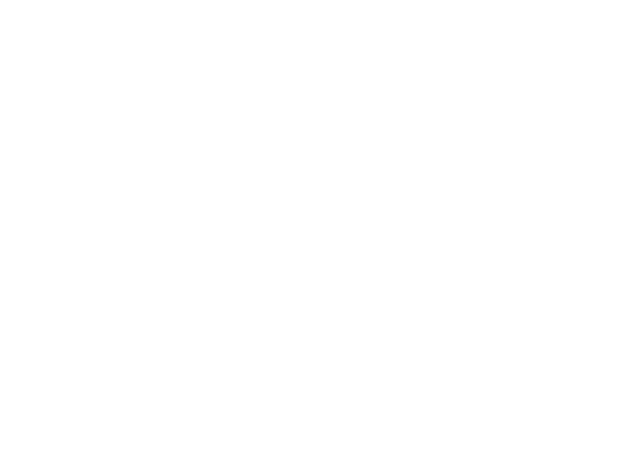
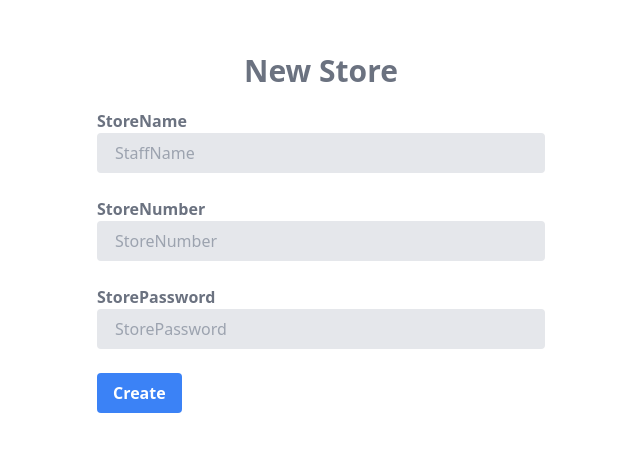
Before and after one commit to kokimoriguchi/ShiftApp, a React (Create React App) app in the folder frontend/app/: page /store-create in a window 1280 px wide. Before the commit this address had no page. Shown: the part 107-558 px from the top of the page, without its empty margins (319-959 px from the left). Built offline with nearby package versions, Linux system fonts and the light colour scheme.

Commit message:
create store完成

```diff
--- a/frontend/app/src/App.js
+++ b/frontend/app/src/App.js
@@ -5,13 +5,15 @@
 import AuthProvider from "./components/hooks/Auth";
 import TopLogin from "./components/pages/TopLogin";
 import StaffTop from "./components/pages/StaffTop";
+import StoreCreate from "./components/pages/StoreCreate";
 
-function AuthRoutes() {
+function AllRoutes() {
   const { auth } = useContext(AuthContext);
   return (
     <Routes>
-      <Route path="/StaffTop" element={auth ? <StaffTop /> : <TopLogin />} />
-      <Route path="/Login" element={<TopLogin />} />
+      <Route path="/staff-top" element={auth ? <StaffTop /> : <TopLogin />} />
+      <Route path="/store-create" element={<StoreCreate />} />
+      <Route path="/login" element={<TopLogin />} />
     </Routes>
   );
 }
@@ -20,7 +22,7 @@
   return (
     <AuthProvider>
       <Router>
-        <AuthRoutes />
+        <AllRoutes />
       </Router>
     </AuthProvider>
   );
--- /dev/null
+++ b/frontend/app/src/components/hooks/StoreCreateHook.jsx
@@ -0,0 +1,25 @@
+import baseAxios from "./Axios";
+import { useNavigate } from "react-router-dom";
+
+// 店舗登録用のカスタムフック
+export function useStoreCreate() {
+  const navigate = useNavigate();
+
+  const storeCreate = async (storeData) => {
+    try {
+      const response = await baseAxios.post("stores", { store: storeData });
+      console.log(storeData);
+      console.log(response.data);
+      if (response.data.status === "create") {
+        navigate("/login");
+        console.log(response);
+      } else {
+        console.log("error");
+      }
+    } catch (error) {
+      console.log(error);
+    }
+  };
+
+  return storeCreate;
+}
--- /dev/null
+++ b/frontend/app/src/components/pages/StoreCreate.jsx
@@ -0,0 +1,91 @@
+import { useRef } from "react";
+import { useStoreCreate } from "../hooks/StoreCreateHook";
+
+const StoreCreate = () => {
+  const storeNameRef = useRef(null);
+  const storeNumberRef = useRef(null);
+  const storePasswordRef = useRef(null);
+  const storeCreate = useStoreCreate();
+
+  const handleCreateStore = async (e) => {
+    e.preventDefault();
+    const storeData = {
+      name: storeNameRef.current.value,
+      number: storeNumberRef.current.value,
+      password: storePasswordRef.current.value,
+    };
+    await storeCreate(storeData);
+    storeNameRef.current.value = "";
+    storeNumberRef.current.value = "";
+    storePasswordRef.current.value = "";
+  };
+
+  return (
+    <div className="pt-40">
+      <div className="text-center text-gray-500 font-bold mb-5 text-3xl">
+        <h1>New Store</h1>
+      </div>
+      <div className="flex justify-center">
+        <form className="w-full md:max-w-md sm:max-w-sm max-w-xs">
+          <div className="items-center mb-6">
+            <div className="">
+              <label className="text-gray-500 font-bold text-right mb-1">
+                StoreName
+              </label>
+            </div>
+            <div className="">
+              <input
+                className="bg-gray-200 appearance-none border-2 border-gray-200 rounded w-full py-2 px-4 text-gray-700 leading-tight focus:outline-none focus:bg-white focus:border-blue-300"
+                type="text"
+                placeholder="StaffName"
+                ref={storeNameRef}
+              />
+            </div>
+          </div>
+          <div className="items-center mb-6">
+            <div className="">
+              <label className="text-gray-500 font-bold text-right mb-1">
+                StoreNumber
+              </label>
+            </div>
+            <div className="">
+              <input
+                className="bg-gray-200 appearance-none border-2 border-gray-200 rounded w-full py-2 px-4 text-gray-700 leading-tight focus:outline-none focus:bg-white focus:border-blue-300"
+                type="text"
+                placeholder="StoreNumber"
+                ref={storeNumberRef}
+              />
+            </div>
+          </div>
+          <div className="items-center mb-6">
+            <div className="">
+              <label className="text-gray-500 font-bold text-right mb-1">
+                StorePassword
+              </label>
+            </div>
+            <div className="">
+              <input
+                className="bg-gray-200 appearance-none border-2 border-gray-200 rounded w-full py-2 px-4 text-gray-700 leading-tight focus:outline-none focus:bg-white focus:border-blue-300"
+                type="password"
+                placeholder="StorePassword"
+                ref={storePasswordRef}
+              />
+            </div>
+          </div>
+          <div className="">
+            <div className="">
+              <button
+                className="bg-blue-500 hover:bg-blue-700 text-white font-bold py-2 px-4 rounded"
+                onClick={handleCreateStore}
+              >
+                Create
+              </button>
+            </div>
+          </div>
+        </form>
+      </div>
+    </div>
+  );
+};
+
+export default StoreCreate;
--- a/frontend/app/src/components/pages/TopLogin.jsx
+++ b/frontend/app/src/components/pages/TopLogin.jsx
@@ -1,10 +1,12 @@
 import { useRef } from "react";
 import { useLogin } from "../hooks/LoginHook";
+import { useNavigate } from "react-router-dom";
 
 const TopLogin = () => {
   const staffNumberRef = useRef(null);
   const passwordRef = useRef(null);
   const login = useLogin();
+  const navigate = useNavigate();
 
   const handleSubmit = async (e) => {
     e.preventDefault();
@@ -57,7 +59,7 @@
           <div className="">
             <div className="">
               <button
-                className="bg-blue-500 hover:bg-blue-700 text-white font-bold py-2 px-4 rounded"
+                className="bg-blue-400 hover:bg-blue-600 text-white font-bold py-2 px-4 rounded"
                 onClick={handleSubmit}
               >
                 Login
@@ -66,6 +68,22 @@
           </div>
         </form>
       </div>
+      <div>
+        <div className="pt-20 flex flex-col justify-center">
+          <button
+            className="text-blue-300 hover:text-blue-500 pb-4"
+            onClick={() => navigate("/")}
+          >
+            Login as a Manager
+          </button>
+          <button
+            className="text-blue-300 hover:text-blue-500"
+            onClick={() => navigate("/store-create")}
+          >
+            Create New Store
+          </button>
+        </div>
+      </div>
     </div>
   );
 };
```
Also changed, not shown: frontend/app/src/components/hooks/EmployeeCreateHook.jsx (added), frontend/app/src/components/pages/EmployeeCreate.jsx (added), 1 other file (tests, documents, lock files or other folders).
